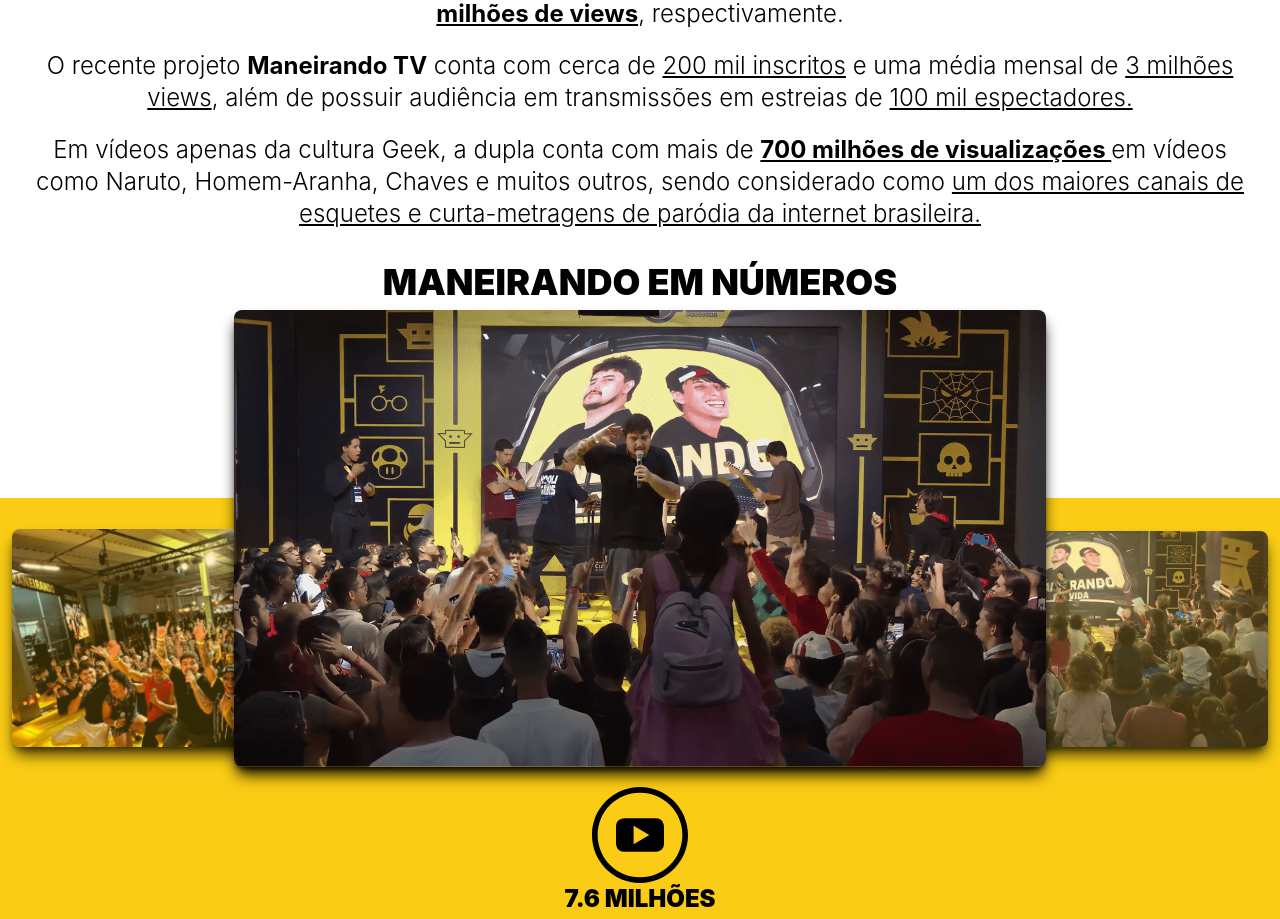
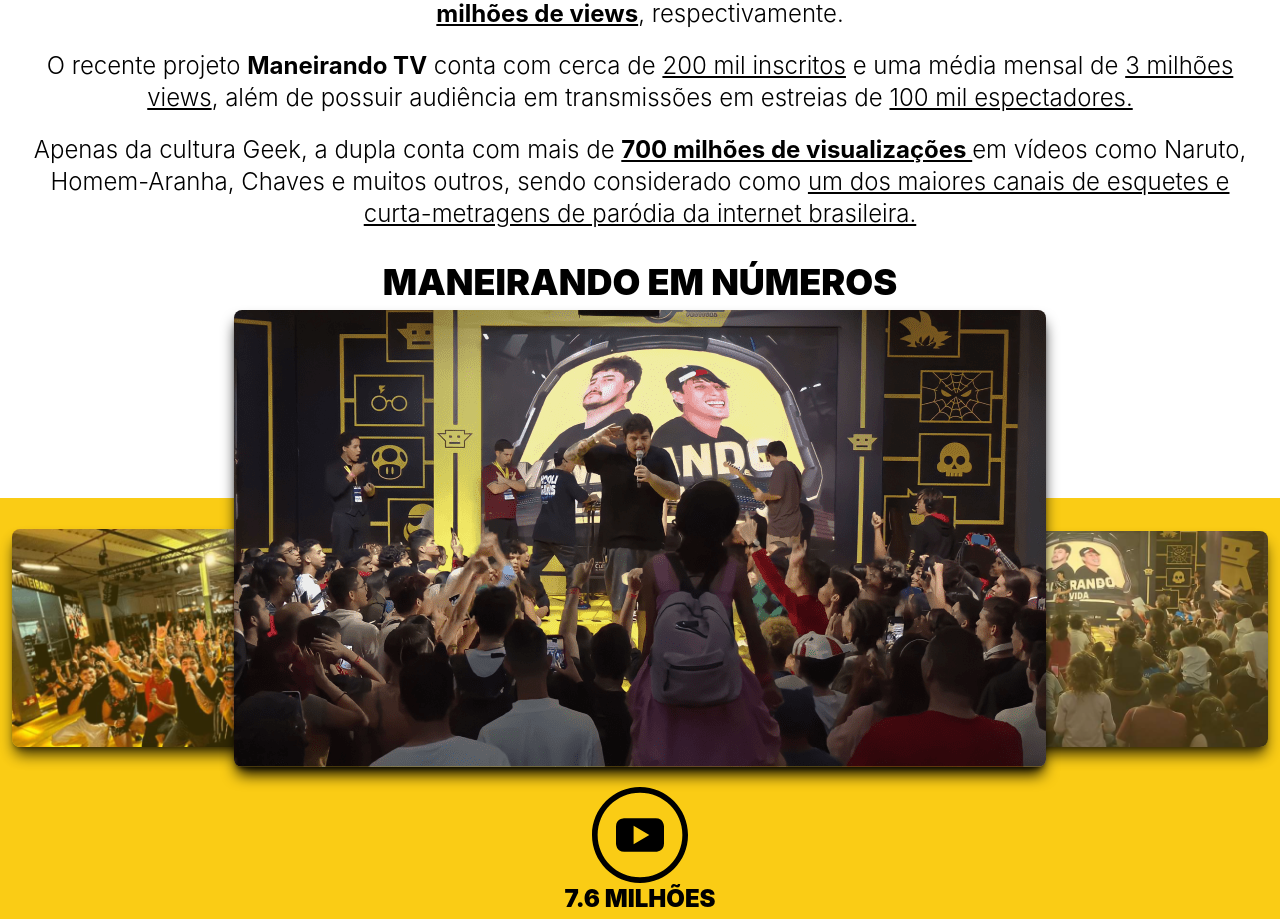
Before and after one commit to RuannJS/maneirando-media, an Angular app: page / in a window 1280 px wide. Shown: the part 1780-2699 px from the top of the page. Built offline with nearby package versions, Linux system fonts and the light colour scheme.

Commit message:
text change

```diff
--- a/src/app/app.component.html
+++ b/src/app/app.component.html
@@ -143,7 +143,7 @@
       <span
         class="text-base font-light text-center sm:text-lg lg:text-xl xl:text-2xl"
       >
-        Em vídeos apenas da cultura Geek, a dupla conta com mais de
+        Apenas da cultura Geek, a dupla conta com mais de
         <span class="font-bold underline"> 700 milhões de visualizações </span>
         em vídeos como Naruto, Homem-Aranha, Chaves e muitos outros, sendo
         considerado como
```
